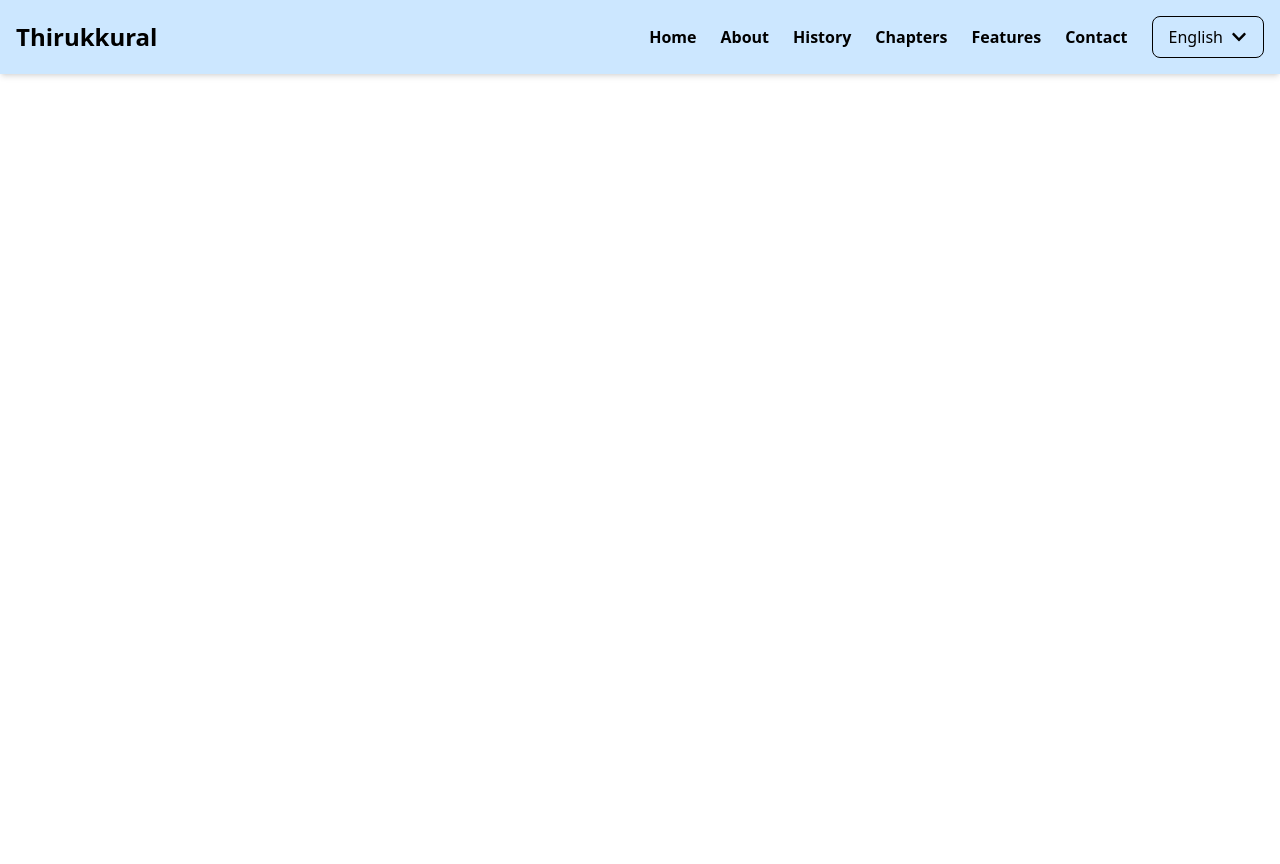
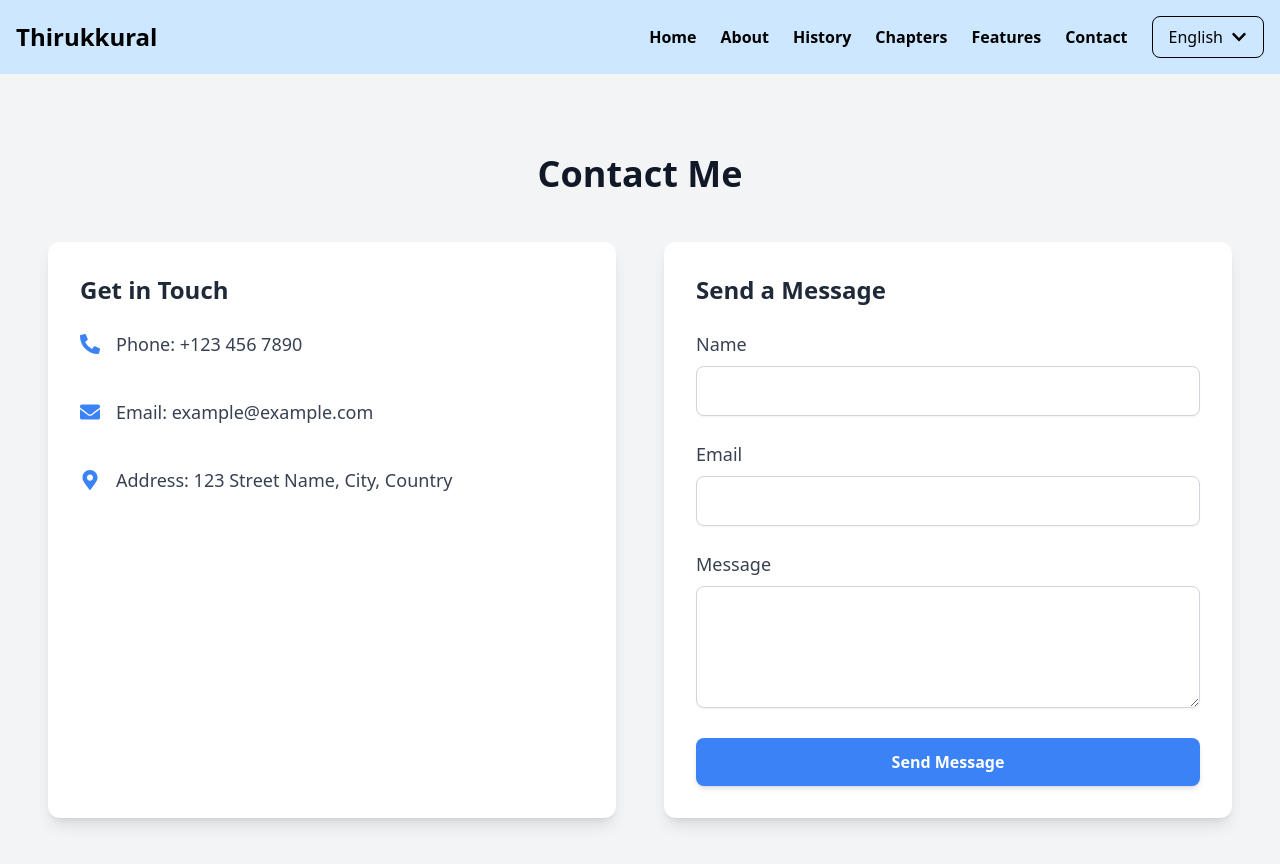
Before and after one commit to 6382737054/Thirukkural_website, a React (Create React App) app: page /contact in a window 1280 px wide. Shown: the top 864 px of the page. Before the commit the page ends 800 px from the top, so only its background shows below. Built offline with nearby package versions, Linux system fonts and the light colour scheme.

Commit message:
Initial commit for Thirukkural Manuscripts Repository project

```diff
--- a/src/App.js
+++ b/src/App.js
@@ -5,8 +5,9 @@ import Header from './components/Header';
 import HeroSection from './components/HeroSection';
 import AboutSection from './pages/AboutSection';
 import HistorySection from './pages/HistorySection';
-import RepositoriesSection from './pages/RepositoriesSection'; // For "Chapters"
-import SignificanceSection from './pages/SignificanceSection'; // For "Features"
+import RepositoriesSection from './pages/RepositoriesSection'; // Chapters route
+import SignificanceSection from './pages/SignificanceSection'; // Features
+import ContactPage from './pages/ContactPage'; // Import the ContactPage component
 import { LanguageProvider } from './context/LanguageContext';
 
 function App() {
@@ -20,14 +21,14 @@ function App() {
             element={
               <div>
                 <HeroSection />
-
               </div>
             }
           />
           <Route path="/about" element={<AboutSection />} />
           <Route path="/history" element={<HistorySection />} />
-          <Route path="/chapters" element={<RepositoriesSection />} /> {/* Chapters route */}
-          <Route path="/features" element={<SignificanceSection />} /> {/* Features route */}
+          <Route path="/chapters" element={<RepositoriesSection />} />
+          <Route path="/features" element={<SignificanceSection />} />
+          <Route path="/contact" element={<ContactPage />} /> {/* Contact Page route */}
           {/* Add other routes here as needed */}
         </Routes>
       </LanguageProvider>
--- /dev/null
+++ b/src/components/ContactDetails.jsx
@@ -0,0 +1,48 @@
+import React from 'react';
+import { FaPhoneAlt, FaEnvelope, FaMapMarkerAlt } from 'react-icons/fa';
+import { useLanguage } from '../context/LanguageContext';
+
+const ContactDetails = () => {
+  const { language } = useLanguage();
+
+  const texts = {
+    English: {
+      getInTouch: 'Get in Touch',
+      phone: 'Phone: +123 456 7890',
+      emailAddress: 'Email: example@example.com',
+      address: 'Address: 123 Street Name, City, Country',
+    },
+    Tamil: {
+      getInTouch: 'தொடர்பு கொள்ளவும்',
+      phone: 'தொலைபேசி: +123 456 7890',
+      emailAddress: 'மின்னஞ்சல்: example@example.com',
+      address: 'முகவரி: 123 தெரு பெயர், நகரம், நாடு',
+    },
+  };
+
+  const t = texts[language];
+
+  return (
+    <div className="w-full md:w-1/2 bg-white p-8 rounded-xl shadow-lg">
+      <h2 className="text-2xl font-semibold mb-6 text-gray-800">
+        {t.getInTouch}
+      </h2>
+      <div className="flex flex-col gap-6">
+        <div className="flex items-center text-gray-700 mb-4">
+          <FaPhoneAlt size={20} className="mr-4 text-blue-500" />
+          <span className="text-lg">{t.phone}</span>
+        </div>
+        <div className="flex items-center text-gray-700 mb-4">
+          <FaEnvelope size={20} className="mr-4 text-blue-500" />
+          <span className="text-lg">{t.emailAddress}</span>
+        </div>
+        <div className="flex items-center text-gray-700">
+          <FaMapMarkerAlt size={20} className="mr-4 text-blue-500" />
+          <span className="text-lg">{t.address}</span>
+        </div>
+      </div>
+    </div>
+  );
+};
+
+export default ContactDetails;
--- /dev/null
+++ b/src/components/ContactForm.jsx
@@ -0,0 +1,114 @@
+import React, { useState } from 'react';
+import { motion } from 'framer-motion';
+import { useLanguage } from '../context/LanguageContext';
+
+const ContactForm = () => {
+  const { language } = useLanguage();
+
+  const texts = {
+    English: {
+      sendMessage: 'Send a Message',
+      thankYouMessage: 'Thank you for your message!',
+      name: 'Name',
+      email: 'Email',
+      message: 'Message',
+      submit: 'Send Message',
+    },
+    Tamil: {
+      sendMessage: 'செய்தி அனுப்பவும்',
+      thankYouMessage: 'உங்கள் செய்திக்கு நன்றி!',
+      name: 'பெயர்',
+      email: 'மின்னஞ்சல்',
+      message: 'செய்தி',
+      submit: 'செய்தி அனுப்பவும்',
+    },
+  };
+
+  const t = texts[language];
+  const [formData, setFormData] = useState({ name: '', email: '', message: '' });
+  const [formSubmitted, setFormSubmitted] = useState(false);
+
+  const handleChange = (e) => {
+    const { name, value } = e.target;
+    setFormData({ ...formData, [name]: value });
+  };
+
+  const handleSubmit = (e) => {
+    e.preventDefault();
+    // Handle form submission logic here
+    setFormSubmitted(true);
+    setFormData({ name: '', email: '', message: '' });
+  };
+
+  return (
+    <div className="w-full md:w-1/2 bg-white p-8 rounded-xl shadow-lg">
+      <h2 className="text-2xl font-semibold mb-6 text-gray-800">
+        {t.sendMessage}
+      </h2>
+
+      {formSubmitted ? (
+        <motion.div
+          className="text-center text-lg text-green-600"
+          initial={{ opacity: 0, y: 20 }}
+          animate={{ opacity: 1, y: 0 }}
+          transition={{ duration: 0.5 }}
+        >
+          <p>{t.thankYouMessage}</p>
+        </motion.div>
+      ) : (
+        <form onSubmit={handleSubmit}>
+          <div className="mb-6">
+            <label htmlFor="name" className="block text-gray-700 text-lg mb-2">
+              {t.name}
+            </label>
+            <input
+              type="text"
+              id="name"
+              name="name"
+              value={formData.name}
+              onChange={handleChange}
+              required
+              className="w-full p-3 border border-gray-300 rounded-lg shadow-sm focus:outline-none focus:ring-2 focus:ring-blue-500"
+            />
+          </div>
+          <div className="mb-6">
+            <label htmlFor="email" className="block text-gray-700 text-lg mb-2">
+              {t.email}
+            </label>
+            <input
+              type="email"
+              id="email"
+              name="email"
+              value={formData.email}
+              onChange={handleChange}
+              required
+              className="w-full p-3 border border-gray-300 rounded-lg shadow-sm focus:outline-none focus:ring-2 focus:ring-blue-500"
+            />
+          </div>
+          <div className="mb-6">
+            <label htmlFor="message" className="block text-gray-700 text-lg mb-2">
+              {t.message}
+            </label>
+            <textarea
+              id="message"
+              name="message"
+              value={formData.message}
+              onChange={handleChange}
+              required
+              rows="4"
+              className="w-full p-3 border border-gray-300 rounded-lg shadow-sm focus:outline-none focus:ring-2 focus:ring-blue-500"
+            ></textarea>
+          </div>
+          <button
+            type="submit"
+            className="w-full py-3 px-6 bg-blue-500 text-white font-semibold rounded-lg shadow-md hover:bg-blue-600 transition-colors duration-300"
+          >
+            {t.submit}
+          </button>
+        </form>
+      )}
+    </div>
+  );
+};
+
+export default ContactForm;
--- /dev/null
+++ b/src/pages/ContactPage.jsx
@@ -0,0 +1,44 @@
+import React from 'react';
+import { motion } from 'framer-motion';
+import ContactForm from '../components/ContactForm';
+import ContactDetails from '../components/ContactDetails';
+import { useLanguage } from '../context/LanguageContext';
+
+const ContactPage = () => {
+  const { language } = useLanguage();
+
+  const texts = {
+    English: {
+      contactPageTitle: 'Contact Me',
+      getInTouch: 'Get in Touch',
+    },
+    Tamil: {
+      contactPageTitle: 'எனது தொடர்பு',
+      getInTouch: 'தொடர்பு கொள்ளவும்',
+    },
+  };
+
+  const t = texts[language];
+
+  return (
+    <section id="contact-page" className="py-20 px-6 md:px-12 bg-gray-100">
+      <div className="container mx-auto">
+        <motion.h1
+          className="text-4xl font-bold text-gray-900 text-center mb-12"
+          initial={{ opacity: 0, y: -50 }}
+          animate={{ opacity: 1, y: 0 }}
+          transition={{ duration: 0.8 }}
+        >
+          {t.contactPageTitle}
+        </motion.h1>
+
+        <div className="flex flex-col md:flex-row gap-12">
+          <ContactDetails />
+          <ContactForm />
+        </div>
+      </div>
+    </section>
+  );
+};
+
+export default ContactPage;
```
Also changed, not shown: 1 other file (tests, documents, lock files or other folders).
